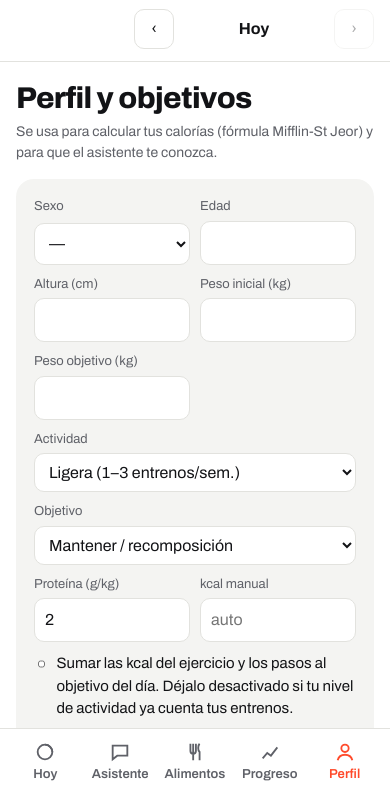
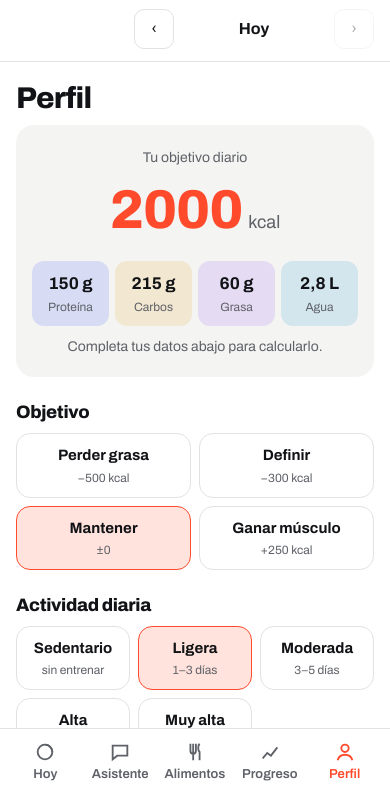
Before and after one commit to aitorete0676-sudo/healthylife, a website: page index.html in a window 390 px wide. Both pictures are taken after a click on the button "Completa tu perfil". Shown: the part 48-843 px from the top of the page. Drawn offline with Linux system fonts and the light colour scheme.

Commit message:
Perfil rediseñado (objetivo grande, opciones en tarjetas, datos en lista, ajustes plegados) y Mis platos: elegir día y comida al añadir
Co-Authored-By: Claude Opus 5.5 <noreply@anthropic.com>
Claude-Session: https://claude.ai/code/session_01Dpb6vLwah4ZcL9tNrjM1X1

```diff
--- a/index.html
+++ b/index.html
@@ -175,6 +175,7 @@ details.add summary{cursor:pointer;font-weight:600;padding:10px 0}
 .mform{display:flex;gap:8px;align-items:end;padding:10px 12px;border-top:1px solid var(--line);flex-wrap:wrap}.mform label{display:grid;gap:4px;font-size:13px;color:var(--mute);flex:1;min-width:150px}
 .mform input{border:1px solid var(--line);border-radius:10px;padding:9px 10px;font-size:16px;background:var(--bg);color:var(--ink)}
 @media(max-width:420px){.dsum b{font-size:15px}.mrow{font-size:14px}.msum,.mitem{padding-left:14px}}
+.pwhere{display:flex;flex-wrap:wrap;align-items:center;gap:6px;margin:8px 0 12px;font-size:14px;color:var(--mute)}.pwhere select,.pwhere input{font:inherit;font-size:15px;border:1px solid var(--line);border-radius:10px;padding:7px 8px;background:var(--bg);color:var(--ink)}
 .pmeal{font-size:14px;color:var(--mute);display:flex;gap:6px;align-items:center}.pmeal select{font:inherit;border:1px solid var(--line);border-radius:8px;padding:4px 6px;background:var(--bg);color:var(--ink)}
 .plist{display:grid;gap:10px;margin-top:12px}
 .plato{display:grid;grid-template-columns:minmax(0,1fr) auto;gap:4px 10px;align-items:center;background:var(--panel);border-radius:16px;padding:14px}
@@ -186,6 +187,24 @@ details.add summary{cursor:pointer;font-weight:600;padding:10px 0}
 .pbing label{display:flex;align-items:center;gap:4px;font-size:14px;color:var(--mute)}.pbing input{width:70px;border:1px solid var(--line);border-radius:8px;padding:6px;font-size:16px;background:var(--bg);color:var(--ink)}.pbing b{text-align:right;font-variant-numeric:tabular-nums}
 .pbtot{margin:4px 0 0;color:var(--mute)}.pbtot b{color:var(--ink);font-size:18px}
 .memd{margin-top:28px}
+.ptarget{margin-top:10px;text-align:center;padding:20px 16px}.ptarget>small{color:var(--mute);font-size:14px}
+.pk{display:flex;justify-content:center;align-items:baseline;gap:6px}.pk b{font-size:clamp(48px,14vw,64px);font-weight:800;letter-spacing:-.02em;color:var(--hot);font-variant-numeric:tabular-nums}.pk span{color:var(--mute);font-size:18px}
+.pmac{display:grid;grid-template-columns:repeat(4,minmax(0,1fr));gap:6px;margin-top:10px}.pmac div{display:grid;gap:2px;padding:10px 4px;border-radius:12px;background:color-mix(in srgb,var(--k) 14%,transparent)}.pmac b{font-size:17px;color:var(--ink)}.pmac span{font-size:12px;color:var(--mute)}
+.pgoal{margin-top:16px;text-align:left}.pgl{display:flex;justify-content:space-between;font-size:13px;color:var(--mute)}.pgl b{color:var(--ink);font-size:15px}
+.pgoal .t{height:8px;border-radius:4px;background:color-mix(in srgb,var(--ink) 10%,transparent);margin:6px 0;overflow:hidden}.pgoal .t i{display:block;height:100%;background:var(--ok);border-radius:4px}.pgoal small{color:var(--mute);font-size:13px}
+.psec{font-size:18px;font-weight:800;margin:26px 0 10px}
+.seg{display:grid;grid-template-columns:repeat(auto-fit,minmax(100px,1fr));gap:8px}
+.seg label{position:relative;display:grid;gap:2px;text-align:center;border:1.5px solid var(--line);border-radius:14px;padding:10px 10px;cursor:pointer;background:var(--bg)}
+.seg label b{font-size:15px}.seg label small{font-size:12px;color:var(--mute)}.seg input{position:absolute;opacity:0;pointer-events:none}
+.seg label.on{border-color:var(--hot);background:var(--hotsoft)}.seg label:has(input:focus-visible){outline:2px solid var(--hot)}
+.seg.two{grid-template-columns:repeat(2,minmax(0,1fr))}.seg.mini{display:flex;gap:6px}.seg.mini label{padding:7px 12px}
+.plist2{background:var(--panel);border-radius:16px;overflow:hidden}
+.prow{display:flex!important;flex-direction:row;align-items:center;justify-content:space-between;gap:12px;padding:12px 14px;border-top:1px solid var(--line);font-size:16px}.plist2>.prow:first-child{border-top:0}
+.prow>span{display:grid}.prow small{color:var(--mute);font-size:12px}.prow.col{flex-direction:column!important;align-items:stretch}
+.prow .pin{display:flex;flex-direction:row;flex-wrap:nowrap;align-items:center;gap:6px}.prow .pin input{flex:none;width:84px!important;text-align:right;border:0;background:transparent;font-size:17px;font-weight:600;color:var(--ink);padding:4px 0}.pin input:focus{outline:none;border-bottom:2px solid var(--hot)}.pin em{font-style:normal;color:var(--mute);font-size:14px;min-width:2.2em}
+.ptxt{border:1px solid var(--line);border-radius:10px;padding:10px;font-size:16px;background:var(--bg);color:var(--ink);width:100%}
+.tog{appearance:none;-webkit-appearance:none;width:46px;height:28px;border-radius:14px;background:var(--line);position:relative;flex:none;cursor:pointer;transition:background .15s}.tog::after{content:'';position:absolute;left:3px;top:3px;width:22px;height:22px;border-radius:50%;background:#fff;transition:left .15s}.tog:checked{background:var(--ok)}.tog:checked::after{left:21px}
+.pdet{margin-top:14px;background:var(--panel);border-radius:16px;padding:4px 14px}.pdet>summary{cursor:pointer;font-weight:700;padding:12px 0;list-style-position:outside}.pdet .plist2{background:transparent;margin:0 -14px 6px}
 .composer textarea{border:1px solid var(--line);border-radius:14px;padding:11px 12px;font-size:16px;resize:none;min-height:48px;max-height:140px;background:var(--bg)}
 .welcome{color:var(--mute);font-size:15px}
 .welcome b{color:var(--ink)}
@@ -756,44 +775,57 @@ function paintWeight(box){
 /* ---------- PERFIL ---------- */
 function renderPerfil(){
   const host=$('#v-perfil');
-  if(host.contains(document.activeElement)&&document.activeElement.matches('input,select'))return;
-  const p=S.profile||{},T=targets();
-  const sel=(n,opts,v)=>`<select name="${n}">${opts.map(([k,l])=>`<option value="${k}" ${String(v)===String(k)?'selected':''}>${l}</option>`).join('')}</select>`;
+  if(host.contains(document.activeElement)&&document.activeElement.matches('input:not([type=radio]):not([type=checkbox]),select'))return;
+  const p=S.profile||{},T=targets(),cw=curWeight(),gw=num(p.goalWeight),sw=num(p.weight);
+  const seg=(n,opts,v,cls)=>`<div class="seg ${cls||''}">${opts.map(([k,l,sub])=>`<label class="${String(v)===String(k)?'on':''}"><input type="radio" name="${n}" value="${k}" ${String(v)===String(k)?'checked':''}><b>${l}</b>${sub?`<small>${sub}</small>`:''}</label>`).join('')}</div>`;
+  const row=(l,inp)=>`<label class="prow"><span>${l}</span>${inp}</label>`;
+  const nin=(n,v,u,st,ph)=>`<span class="pin"><input name="${n}" type="number" inputmode="decimal" step="${st||1}" value="${esc(v??'')}" placeholder="${ph||'—'}">${u?`<em>${u}</em>`:''}</span>`;
+  let prog='';if(cw&&gw&&sw&&sw!==gw){const done=Math.max(0,Math.min(1,(sw-cw)/(sw-gw)));prog=`<div class="pgoal"><div class="pgl"><span>${dec(sw)} kg</span><b>${dec(cw)} kg</b><span>${dec(gw)} kg</span></div><div class="t"><i style="width:${(done*100).toFixed(0)}%"></i></div><small>${Math.round(done*100)} % del camino · faltan ${dec(Math.abs(cw-gw))} kg</small></div>`}
+  else if(cw&&gw)prog=`<div class="pgoal"><small>Peso actual ${r1(cw)} kg · objetivo ${r1(gw)} kg</small></div>`;
   host.innerHTML=`
-  <h2 style="font-size:clamp(30px,5vw,44px);font-weight:800;margin-bottom:6px">Perfil y objetivos</h2>
-  <p class="hint" style="margin:0 0 16px">Se usa para calcular tus calorías (fórmula Mifflin-St Jeor) y para que el asistente te conozca.</p>
-  <div class="hero">
-  <form class="card form" id="f-prof" style="align-content:start">
-    <label>Sexo${sel('sex',[['','—'],['h','Hombre'],['m','Mujer']],p.sex||'')}</label>
-    <label>Edad<input name="age" type="number" inputmode="numeric" value="${esc(p.age??'')}"></label>
-    <label>Altura (cm)<input name="height" type="number" inputmode="numeric" value="${esc(p.height??'')}"></label>
-    <label>Peso inicial (kg)<input name="weight" type="number" inputmode="decimal" step="0.1" value="${esc(p.weight??'')}"></label>
-    <label>Peso objetivo (kg)<input name="goalWeight" type="number" inputmode="decimal" step="0.1" value="${esc(p.goalWeight??'')}"></label>
-    <label class="half">Actividad${sel('activity',[['1.2','Sedentario (oficina, sin entrenar)'],['1.375','Ligera (1–3 entrenos/sem.)'],['1.55','Moderada (3–5 entrenos/sem.)'],['1.725','Alta (6–7 entrenos/sem.)'],['1.9','Muy alta (trabajo físico + entreno)']],p.activity||'1.375')}</label>
-    <label class="half">Objetivo${sel('goal',[['perder','Perder grasa (−500 kcal, ~0,5 kg/sem.)'],['suave','Definir suave (−300 kcal)'],['mantener','Mantener / recomposición'],['ganar','Ganar músculo (+250 kcal)']],p.goal||'mantener')}</label>
-    <label>Proteína (g/kg)<input name="protPerKg" type="number" inputmode="decimal" step="0.1" value="${esc(p.protPerKg??'2')}"></label>
-    <label>kcal manual<input name="kcalOverride" type="number" inputmode="numeric" placeholder="auto" value="${esc(p.kcalOverride??'')}"></label>
-    <label class="full check"><input type="checkbox" name="addExercise" ${p.addExercise?'checked':''}> Sumar las kcal del ejercicio y los pasos al objetivo del día. Déjalo desactivado si tu nivel de actividad ya cuenta tus entrenos.</label>
-    <label class="full">Notas para el asistente<input name="notes" placeholder="Ej.: no como pescado, entreno a las 19:00" value="${esc(p.notes??'')}"></label>
+  <h2 class="ttl">Perfil</h2>
+  <div class="ptarget card">
+    <small>Tu objetivo diario</small>
+    <div class="pk"><b>${fmt(T.kcal)}</b><span>kcal</span></div>
+    <div class="pmac"><div style="--k:var(--p)"><b>${T.p} g</b><span>Proteína</span></div><div style="--k:var(--c)"><b>${T.c} g</b><span>Carbos</span></div><div style="--k:var(--f)"><b>${T.f} g</b><span>Grasa</span></div><div style="--k:var(--water)"><b>${r1(T.water/1000).toString().replace('.',',')} L</b><span>Agua</span></div></div>
+    ${!T.ok?`<p class="hint" style="margin:10px 0 0">Completa tus datos abajo para calcularlo.</p>`:prog}
+  </div>
+  <form id="f-prof" class="pform" autocomplete="off">
+    <h3 class="psec">Objetivo</h3>
+    ${seg('goal',[['perder','Perder grasa','−500 kcal'],['suave','Definir','−300 kcal'],['mantener','Mantener','±0'],['ganar','Ganar músculo','+250 kcal']],p.goal||'mantener','two')}
+    <h3 class="psec">Actividad diaria</h3>
+    ${seg('activity',[['1.2','Sedentario','sin entrenar'],['1.375','Ligera','1–3 días'],['1.55','Moderada','3–5 días'],['1.725','Alta','6–7 días'],['1.9','Muy alta','+ trabajo físico']],p.activity||'1.375')}
+    <h3 class="psec">Tus datos</h3>
+    <div class="plist2">
+      <div class="prow"><span>Sexo</span><div class="seg mini">${[['h','Hombre'],['m','Mujer']].map(([k,l])=>`<label class="${p.sex===k?'on':''}"><input type="radio" name="sex" value="${k}" ${p.sex===k?'checked':''}><b>${l}</b></label>`).join('')}</div></div>
+      ${row('Edad',nin('age',p.age,'años'))}
+      ${row('Altura',nin('height',p.height,'cm'))}
+      ${row('Peso inicial',nin('weight',p.weight,'kg','0.1'))}
+      ${row('Peso objetivo',nin('goalWeight',p.goalWeight,'kg','0.1'))}
+    </div>
+    <details class="pdet"><summary>Ajustes avanzados</summary><div class="plist2">
+      ${row('Proteína por kg',nin('protPerKg',p.protPerKg??2,'g/kg','0.1'))}
+      ${row('kcal fijas',nin('kcalOverride',p.kcalOverride,'kcal',1,'auto'))}
+      <label class="prow"><span>Sumar ejercicio y pasos al objetivo<small>Desactívalo si tu actividad ya cuenta tus entrenos.</small></span><input class="tog" type="checkbox" name="addExercise" ${p.addExercise?'checked':''}></label>
+      <label class="prow col"><span>Notas para el asistente</span><input name="notes" class="ptxt" placeholder="Ej.: no como pescado, entreno a las 19:00" value="${esc(p.notes??'')}"></label>
+    </div></details>
   </form>
-  <div class="card">
-    <h3 style="font-size:20px;font-weight:800">Tu cálculo</h3>
+  <details class="pdet"><summary>Cómo se calcula</summary>
     <div class="calc">
-      <div><span>Metabolismo basal (TMB)</span><b>${T.bmr?fmt(T.bmr)+' kcal':'falta sexo, edad, altura y peso'}</b></div>
-      <div><span>Gasto diario (TMB × actividad)</span><b>${T.tdee?fmt(T.tdee)+' kcal':'—'}</b></div>
+      <div><span>Metabolismo basal (Mifflin-St Jeor)</span><b>${T.bmr?fmt(T.bmr)+' kcal':'faltan datos'}</b></div>
+      <div><span>× actividad = gasto diario</span><b>${T.tdee?fmt(T.tdee)+' kcal':'—'}</b></div>
       <div><span>Ajuste por objetivo</span><b>${T.adj>0?'+':''}${T.adj} kcal</b></div>
-      <div><span>Objetivo diario</span><b style="color:var(--hot)">${fmt(T.kcal)} kcal</b></div>
       <div><span>Proteína (${num(p.protPerKg)||2} g × ${r1(T.w)} kg)</span><b>${T.p} g</b></div>
-      <div><span>Grasa (0,8 g/kg)</span><b>${T.f} g</b></div>
-      <div><span>Carbohidratos (resto)</span><b>${T.c} g</b></div>
-      <div><span>Agua (35 ml/kg)</span><b>${fmt(T.water)} ml</b></div>
+      <div><span>Grasa (0,8 g/kg) · carbos el resto</span><b>${T.f} g · ${T.c} g</b></div>
     </div>
-    <p class="hint">Se recalcula con tu último peso apuntado. Mínimo de seguridad: ${fmt(T.floor)} kcal. Revisa cada 2–3 semanas: si el peso no se mueve como esperas, ajusta ±150 kcal.</p>
-    <p class="hint">Datos: ${S.mode==='nube'?'guardados en tu cuenta de Claude, privados (solo tú los ves).':'solo en este navegador.'}</p>
-    ${WEB?`<label class="hint" style="display:grid;gap:4px">Contraseña del asistente (solo si pusiste APP_PASSWORD en Vercel)<input id="apppass" type="password" autocomplete="current-password" value="${esc(getPass())}" style="border:1px solid var(--line);border-radius:10px;padding:9px 10px;font-size:16px;background:var(--bg);color:var(--ink)"></label>`:''}
-    <p class="hint"><b>Como app en el móvil:</b> ábrela en la app de Claude, o en Safari o Chrome con tu cuenta de Claude y pulsa Compartir → «Añadir a pantalla de inicio».</p>
-    <button class="btn ghost" type="button" id="clearchat">Borrar conversación del asistente</button>
-  </div></div>`;
+    <p class="hint">Se recalcula con tu último peso. Mínimo de seguridad: ${fmt(T.floor)} kcal. Si en 2–3 semanas el peso no se mueve como esperas, ajusta ±150 kcal.</p>
+  </details>
+  <details class="pdet"><summary>App y datos</summary>
+    <p class="hint">Datos: ${S.mode==='nube'?'guardados en tu cuenta de Claude, privados.':'solo en este navegador.'}</p>
+    <p class="hint"><b>Como app en el móvil:</b> en Safari o Chrome pulsa Compartir → «Añadir a pantalla de inicio».</p>
+    ${WEB?`<label class="prow col"><span>Contraseña del asistente <small>solo si pusiste APP_PASSWORD en Vercel</small></span><input id="apppass" class="ptxt" type="password" autocomplete="current-password" value="${esc(getPass())}"></label>`:''}
+    <button class="btn ghost" type="button" id="clearchat" style="margin-top:10px">Borrar conversación del asistente</button>
+  </details>`;
 }
 
 /* ---------- CHAT ---------- */
@@ -951,7 +983,7 @@ function addFromItem(it,a,skipLib){
   if(!skipLib)upsertLib([{...it,def:a}]);
   toast(`Añadido a ${mealName(shMeal)}: ${it.name}, ${v.kcal} kcal`);shPick=null;$('#shq').value='';renderSheet();renderHoy();renderProg();
 }
-const PB={open:false,id:null,name:'',serv:1,ings:[]};let LIBQ='',LIBALL=false,PMEAL=null;
+const PB={open:false,id:null,name:'',serv:1,ings:[]};let LIBQ='',LIBALL=false,PMEAL=null,PDATE=null;
 const platos=()=>libItems().filter(x=>x.kind==='plato').sort((a,b)=>(b.uses||0)-(a.uses||0));
 function pbTot(){const t={kcal:0,p:0,c:0,f:0};for(const x of PB.ings){t.kcal+=x.kcal;t.p+=x.p;t.c+=x.c;t.f+=x.f}const n=Math.max(1,+PB.serv||1);return{kcal:r0(t.kcal/n),p:r1(t.p/n),c:r1(t.c/n),f:r1(t.f/n),all:r0(t.kcal)}}
 function pbTotHtml(){const t=pbTot();return`<b>${fmt(t.kcal)} kcal</b> por ración · P ${dec(t.p)} · C ${dec(t.c)} · G ${dec(t.f)}${+PB.serv>1?` <small>(total ${fmt(t.all)} kcal)</small>`:''}`}
@@ -972,7 +1004,8 @@ function renderLib(){
   const q=norm(LIBQ),w=q.split(/\s+/).filter(Boolean),shown=q?all.filter(x=>w.every(k=>norm(x.name).includes(k))).slice(0,30):LIBALL?all:[];
   if(!PMEAL)PMEAL=mealNow();
   host.innerHTML=`<h2 class="ttl">Alimentos</h2>
-  <div class="secthead" style="margin-top:6px"><h2>Mis platos</h2><label class="pmeal">Añadir a <select id="pmeal">${MEALS.map(([k,n])=>`<option value="${k}" ${k===PMEAL?'selected':''}>${n}</option>`).join('')}</select></label></div>
+  <div class="secthead" style="margin-top:6px"><h2>Mis platos</h2></div>
+  <div class="pwhere"><span>Se añaden a</span><select id="pmeal" aria-label="Comida">${MEALS.map(([k,n])=>`<option value="${k}" ${k===PMEAL?'selected':''}>${n}</option>`).join('')}</select><span>del</span><input type="date" id="pdate" aria-label="Día" value="${PDATE||S.date}" max="${addDays(today(),7)}"></div>
   ${PB.open?builderHtml():`<button class="btn hot addbig" data-pbnew="1">+ Crear plato</button>`}
   <div class="plist">${pl.length?pl.map(x=>`<div class="plato"><div class="pinfo"><b>${esc(x.name)}</b><small>${fmt(x.kcal)} kcal · P ${dec(x.p)} · C ${dec(x.c)} · G ${dec(x.f)}${x.ings&&x.ings.length?` · ${x.ings.length} ingr.`:''}</small></div>
     <button type="button" class="btn hot padd" data-addplato="${esc(x.id)}">+ Añadir</button>
@@ -999,10 +1032,10 @@ function pbSave(f){const fd=new FormData(f),name=String(fd.get('name')||'').trim
   const rec={kind:'plato',name,unit:'ración',base:1,def:1,label:'1 ración',kcal:t.kcal,p:t.p,c:t.c,f:t.f,serv:PB.serv,ings:PB.ings.map(x=>({name:x.name,amt:x.amt,unit:x.unit,kcal:x.kcal,p:x.p,c:x.c,f:x.f,src:x.src}))};
   const e=PB.id&&items.find(x=>x.id===PB.id);if(e)Object.assign(e,rec);else items.push({...rec,id:uid(),uses:0,last:today()});
   S.lib={items:items.slice(-300)};save('library',S.lib);toast('Plato guardado: '+name+', '+fmt(t.kcal)+' kcal por ración');Object.assign(PB,{open:false,id:null,name:'',serv:1,ings:[]});document.activeElement&&document.activeElement.blur();renderLib()}
-function addPlato(id){const it=libItems().find(x=>x.id===id);if(!it)return;const meal=PMEAL||mealNow();const d=editDay(S.date);
-  d.foods.push({id:uid(),meal,name:it.name,qty:'1 ración',kcal:r0(it.kcal),p:r1(it.p),c:r1(it.c),f:r1(it.f)});saveDay(S.date);
+function addPlato(id){const it=libItems().find(x=>x.id===id);if(!it)return;const meal=PMEAL||mealNow(),date=/^\d{4}-\d{2}-\d{2}$/.test(PDATE||'')?PDATE:S.date;const d=editDay(date);
+  d.foods.push({id:uid(),meal,name:it.name,qty:'1 ración',kcal:r0(it.kcal),p:r1(it.p),c:r1(it.c),f:r1(it.f)});saveDay(date);
   const items=(S.lib.items||[]).map(x=>x.id===id?{...x,uses:(x.uses||0)+1,last:today()}:x);S.lib={items};save('library',S.lib);
-  toast(`Añadido a ${mealName(meal)}: ${it.name}, ${fmt(it.kcal)} kcal`);renderHoy();renderProg();renderLib()}
+  toast(`Añadido a ${mealName(meal)}${date===today()?' de hoy':' del '+parse(date).toLocaleDateString('es-ES',{weekday:'long',day:'numeric',month:'short'})}: ${it.name}, ${fmt(it.kcal)} kcal`);renderHoy();renderProg();renderLib()}
 const ERR={no_key:'Falta la clave gratuita de Gemini en Vercel (GEMINI_API_KEY). Mira el README.',bad_password:'Contraseña incorrecta. Escríbela en Perfil.',api_error:'Error del servidor de IA. Prueba en un momento.',busy:'Los servidores gratuitos de Google están saturados ahora mismo. Prueba en un minuto.',not_granted:'Necesito permiso para usar Claude. Ábrelo desde Claude y acepta el aviso.',rate_limited:'Has llegado al límite gratuito por ahora. Espera un rato y vuelve a probar.',session_expired:'Tu sesión ha caducado. Recarga la página.',sampling_disabled:'El asistente no está disponible en esta cuenta.',refused:'No puedo responder a eso.',prompt_too_large:'La conversación es muy larga. Borra el chat en Perfil.'};
 let PHOTO=null;
 function shrink(file,max,q){return new Promise((ok,bad)=>{const u=URL.createObjectURL(file),im=new Image();im.onload=()=>{const k=Math.min(1,max/Math.max(im.width,im.height)),c=document.createElement('canvas');c.width=Math.round(im.width*k);c.height=Math.round(im.height*k);c.getContext('2d').drawImage(im,0,0,c.width,c.height);URL.revokeObjectURL(u);c.toBlob(b=>b?ok({blob:b,url:c.toDataURL('image/jpeg',q)}):bad(),'image/jpeg',q)};im.onerror=()=>{URL.revokeObjectURL(u);bad()};im.src=u})}
@@ -1134,7 +1167,7 @@ document.addEventListener('change',e=>{
     for(const k of['sex','activity','goal','notes'])p[k]=String(fd.get(k)||'').slice(0,300);
     for(const k of['age','height','weight','goalWeight','protPerKg','kcalOverride'])p[k]=num(fd.get(k));
     p.addExercise=fd.get('addExercise')==='on';S.profile=p;save('profile',p);renderHoy();
-    const a=document.activeElement;a&&a.blur&&a.matches('select,[type=checkbox]')&&a.blur();renderPerfil()}
+    const a=document.activeElement;a&&a.blur&&a.matches('select,[type=checkbox],[type=radio]')&&a.blur();renderPerfil()}
 });
 document.addEventListener('focusout',()=>setTimeout(()=>{if(deferHoy&&!$('#v-hoy').contains(document.activeElement)){deferHoy=false;renderHoy()}},0));
 document.addEventListener('submit',e=>{const mf=e.target.closest&&e.target.closest('[data-mcopy],[data-msave]');
@@ -1183,7 +1216,7 @@ document.addEventListener('click',e=>{const pb=e.target.closest&&e.target.closes
   if(b.dataset.phday){PH.sel=b.dataset.phday;renderProg()}
   if(b.dataset.phmon){PH.m+=+b.dataset.phmon;if(PH.m<0){PH.m=11;PH.y--}if(PH.m>11){PH.m=0;PH.y++}renderProg()}
   if(b.dataset.phdel){if(b.dataset.sure){delPhoto(PH.sel,b.dataset.phdel)}else{b.dataset.sure='1';b.textContent='¿Borrar?';b.classList.add('sure');setTimeout(()=>{if(b.isConnected){delete b.dataset.sure;b.textContent='×';b.classList.remove('sure')}},3000)}}});
-document.addEventListener('change',e=>{if(e.target.id==='pmeal'){PMEAL=e.target.value;return}if(e.target.id==='phin'){const f=[...(e.target.files||[])];e.target.value='';addPhotos(PH.sel,f)}if(e.target.id==='phcmp'){PH.cmp=e.target.value;renderProg()}});
+document.addEventListener('change',e=>{if(e.target.id==='pmeal'){PMEAL=e.target.value;return}if(e.target.id==='pdate'){PDATE=e.target.value;e.target.blur();return}if(e.target.id==='phin'){const f=[...(e.target.files||[])];e.target.value='';addPhotos(PH.sel,f)}if(e.target.id==='phcmp'){PH.cmp=e.target.value;renderProg()}});
 $('#q').addEventListener('input',e=>{e.target.style.height='';e.target.style.height=Math.min(140,e.target.scrollHeight)+'px'});
 $('#q').addEventListener('keydown',e=>{if(e.key==='Enter'&&!e.shiftKey&&innerWidth>=700){e.preventDefault();$('#composer').requestSubmit()}});
 addEventListener('resize',()=>{if(innerWidth>=1000&&document.body.dataset.view==='chat')go('hoy')});
```
